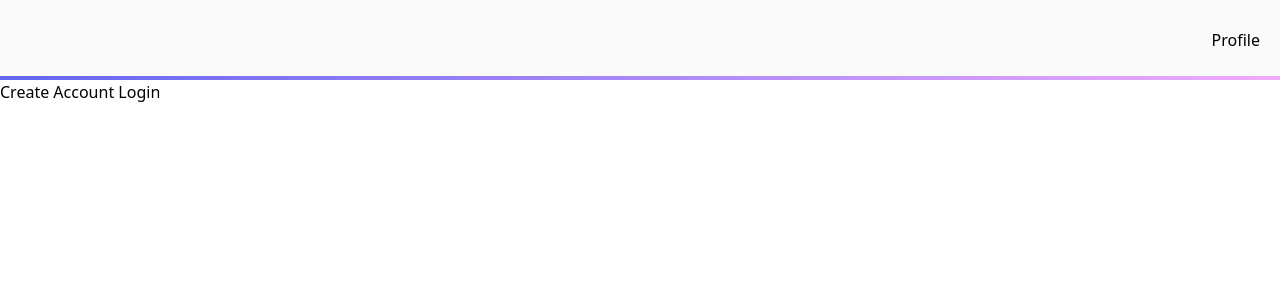
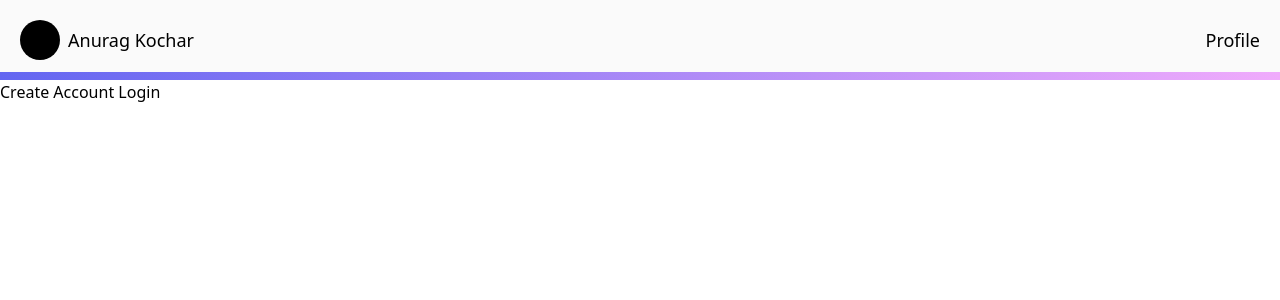
Before and after one commit to Anurag-Kochar-1/GUVI_Geek_Internship_Task, a React (Vite) app in the folder front-end/: page / in a window 1280 px wide. Shown: the top 300 px of the page. Built offline with nearby package versions, Linux system fonts and the light colour scheme.

Commit message:
Redesign: Navbar

```diff
--- a/front-end/src/components/Navbar/Navbar.tsx
+++ b/front-end/src/components/Navbar/Navbar.tsx
@@ -2,17 +2,21 @@ import React from "react";
 import { Link } from "react-router-dom";
 
 const Navbar = () => {
-    // const router =
-
-    if(window?.location?.pathname === "/signup" || window?.location?.pathname === "/login") return null
+  if (
+    window?.location?.pathname === "/signup" ||
+    window?.location?.pathname === "/login"
+  )
+    return null;
 
   return (
-    <nav className="w-full h-20 px-5 md:px-5 py-2 relative flex justify-end items-center bg-light">
-      <div className="absolute w-full h-1 bg-gradient-to-r from-indigo-500 to-fuchsia-300 bottom-0 left-0 right-0"></div>
-      <Link to={`profile`}> Profile </Link>
-      {/* <button onClick={() => {
-        console.log(window.location)
-      }}> Log  </button> */}
+    <nav className="w-full h-20 px-5 md:px-5 py-2 relative flex justify-between items-center bg-light">
+      <Link to={`/`} className="flex justify-center items-center space-x-2">
+        <span className="w-10 h-10 rounded-full bg-black"></span>
+        <h1 className="font-medium text-lg text-black">Anurag Kochar </h1>
+      </Link>
+      <Link to={`profile`} className="font-medium text-lg text-black cursor-pointer"> Profile </Link>
+
+      <div className="absolute w-full h-2  bg-gradient-to-r from-indigo-500 to-fuchsia-300 bottom-0 left-0 right-0"></div>
     </nav>
   );
 };
```
